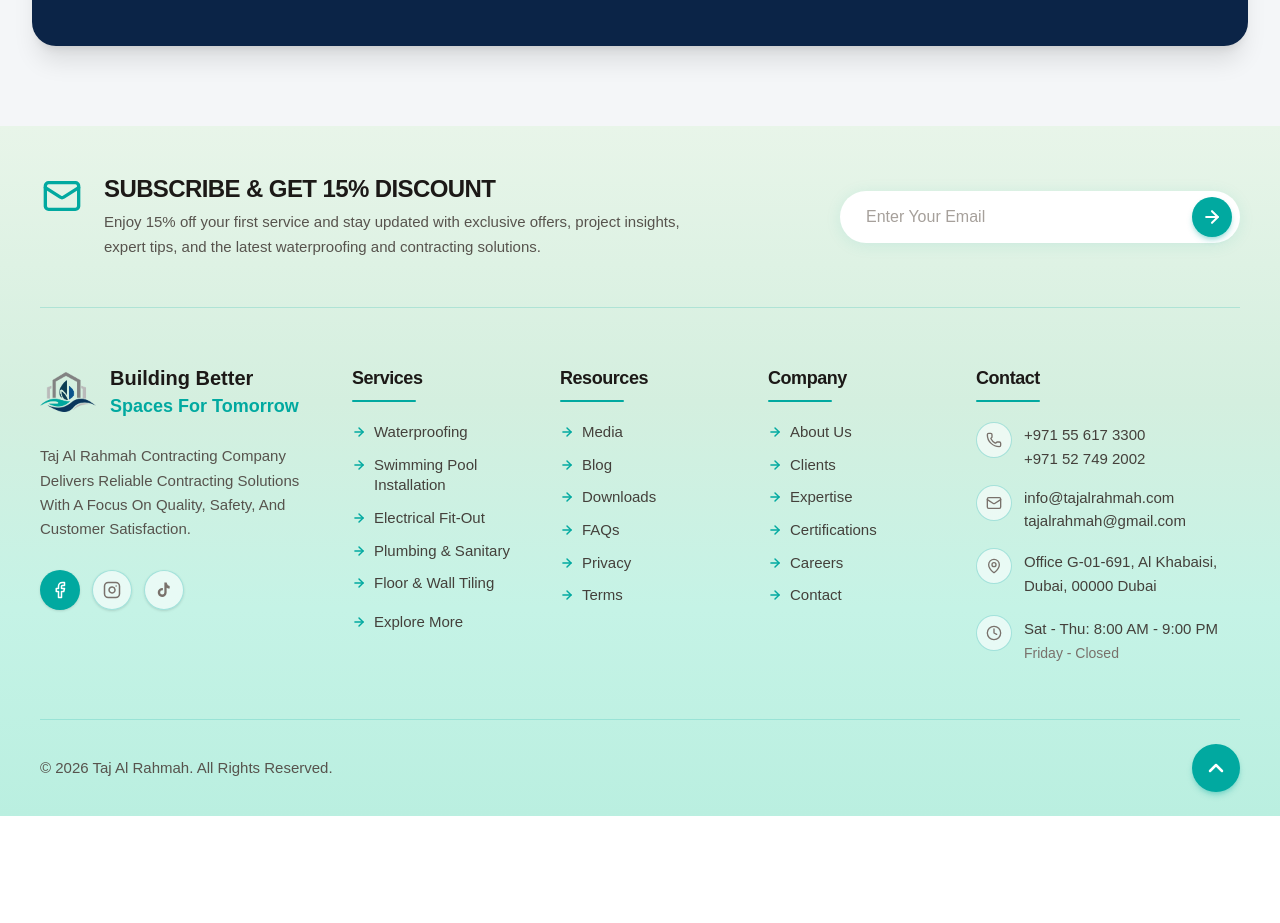
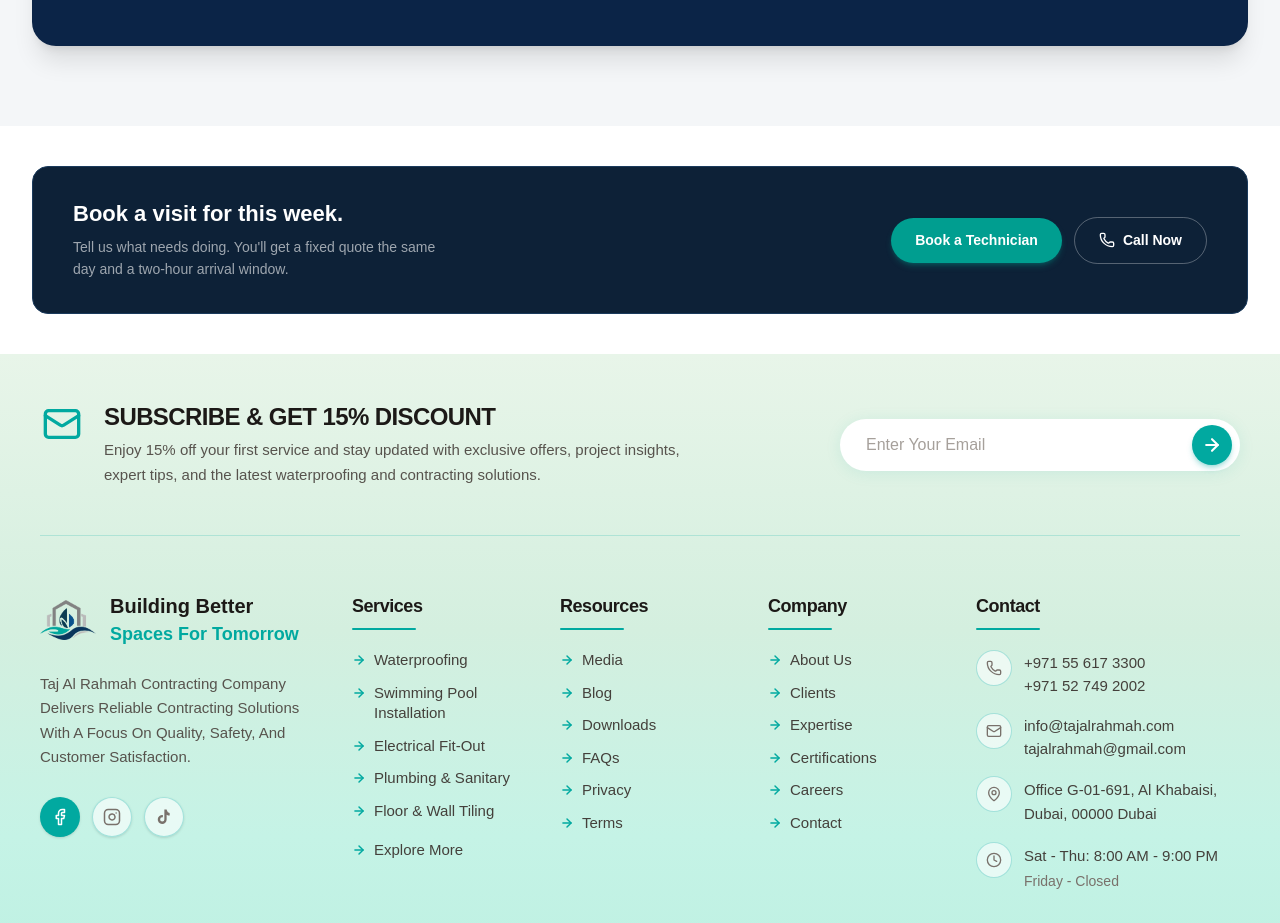
Before and after one commit to Khushwinder-Dev/Majoka, a Next.js app: page /services in a window 1280 px wide. Shown: the part 2588-3511 px from the top of the page. Before the commit the page ends 3404 px from the top, so only its background shows below. Built offline with nearby package versions, Linux system fonts and the light colour scheme; a web font is replaced by a local one.

Commit message:
Service fixes

```diff
--- a/components/ServicesListing.tsx
+++ b/components/ServicesListing.tsx
@@ -4,7 +4,7 @@
 import Image from "next/image";
 import Link from "next/link";
 import { useLanguage } from "@/context/LanguageContext";
-import { ChevronRight, ChevronDown, MessageCircle, Plus, Minus } from "lucide-react";
+import { ChevronRight, ChevronDown, MessageCircle, Plus, Minus, Phone } from "lucide-react";
 import toast from "react-hot-toast";
 import { servicesDataEn, servicesDataAr, ServiceItem, SubServiceItem } from "@/data/servicesData";
 import { ServiceIcon, SubServiceIcon } from "@/components/ServiceIcon";
@@ -601,6 +601,44 @@
           </div>
         </div>
       </section>
+
+      {/* ══ BOOK A VISIT CTA BANNER ══════════════════════════════ */}
+      <section className="w-full bg-white py-8 sm:py-10 px-4 sm:px-6 lg:px-8">
+        <div className="max-w-7xl mx-auto">
+          <div className="bg-[#0d2137] rounded-2xl border border-[#1a3a5c] px-6 sm:px-10 py-7 sm:py-8 flex flex-col sm:flex-row sm:items-center sm:justify-between gap-5">
+            {/* Left: text */}
+            <div className="flex-1 min-w-0">
+              <h3 className="text-[18px] sm:text-[22px] font-extrabold text-white leading-snug mb-1.5">
+                {isArabic
+                  ? "احجز زيارة هذا الأسبوع."
+                  : "Book a visit for this week."}
+              </h3>
+              <p className="text-[13px] sm:text-[14px] text-white/60 leading-relaxed max-w-sm">
+                {isArabic
+                  ? "أخبرنا بما يحتاج إلى تنفيذ. ستحصل على عرض سعر ثابت في نفس اليوم ونافذة وصول مدتها ساعتان."
+                  : "Tell us what needs doing. You'll get a fixed quote the same day and a two-hour arrival window."}
+              </p>
+            </div>
+
+            {/* Right: buttons */}
+            <div className="flex flex-col sm:flex-row items-stretch sm:items-center gap-3 flex-shrink-0">
+              <Link
+                href="/contact"
+                className="inline-flex items-center justify-center gap-2 bg-[#009e90] hover:bg-[#01887e] text-white font-bold text-[13px] sm:text-[14px] px-6 py-3 rounded-full transition-all duration-200 shadow-md shadow-[#009e90]/30 hover:scale-[1.02] active:scale-[0.98] whitespace-nowrap"
+              >
+                {isArabic ? "احجز فنياً" : "Book a Technician"}
+              </Link>
+              <a
+                href="tel:+971556173300"
+                className="inline-flex items-center justify-center gap-2 bg-transparent hover:bg-white/10 border border-white/30 hover:border-white/50 text-white font-bold text-[13px] sm:text-[14px] px-6 py-3 rounded-full transition-all duration-200 whitespace-nowrap"
+              >
+                <Phone className="w-4 h-4 flex-shrink-0" />
+                {isArabic ? "اتصل الآن" : "Call Now"}
+              </a>
+            </div>
+          </div>
+        </div>
+      </section>
     </div>
   );
 }
```
